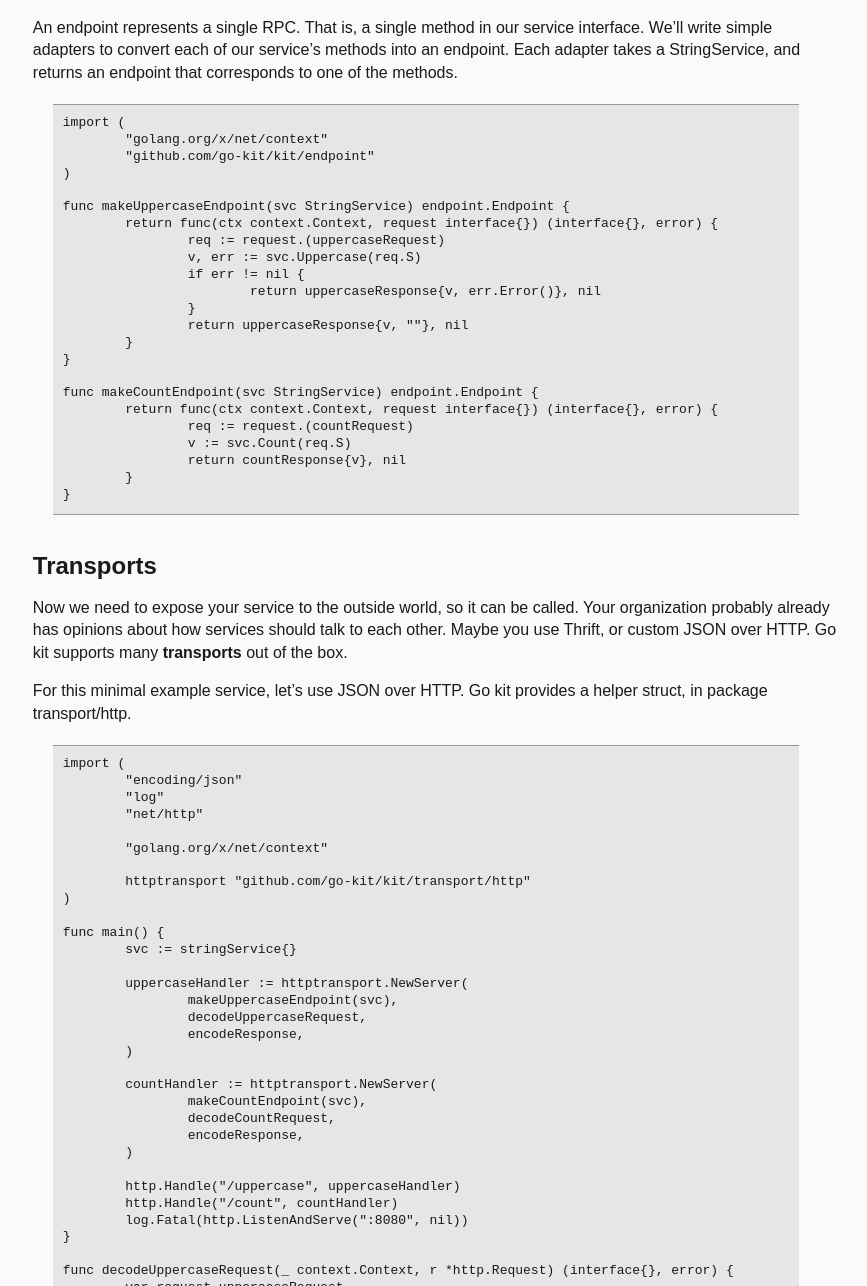
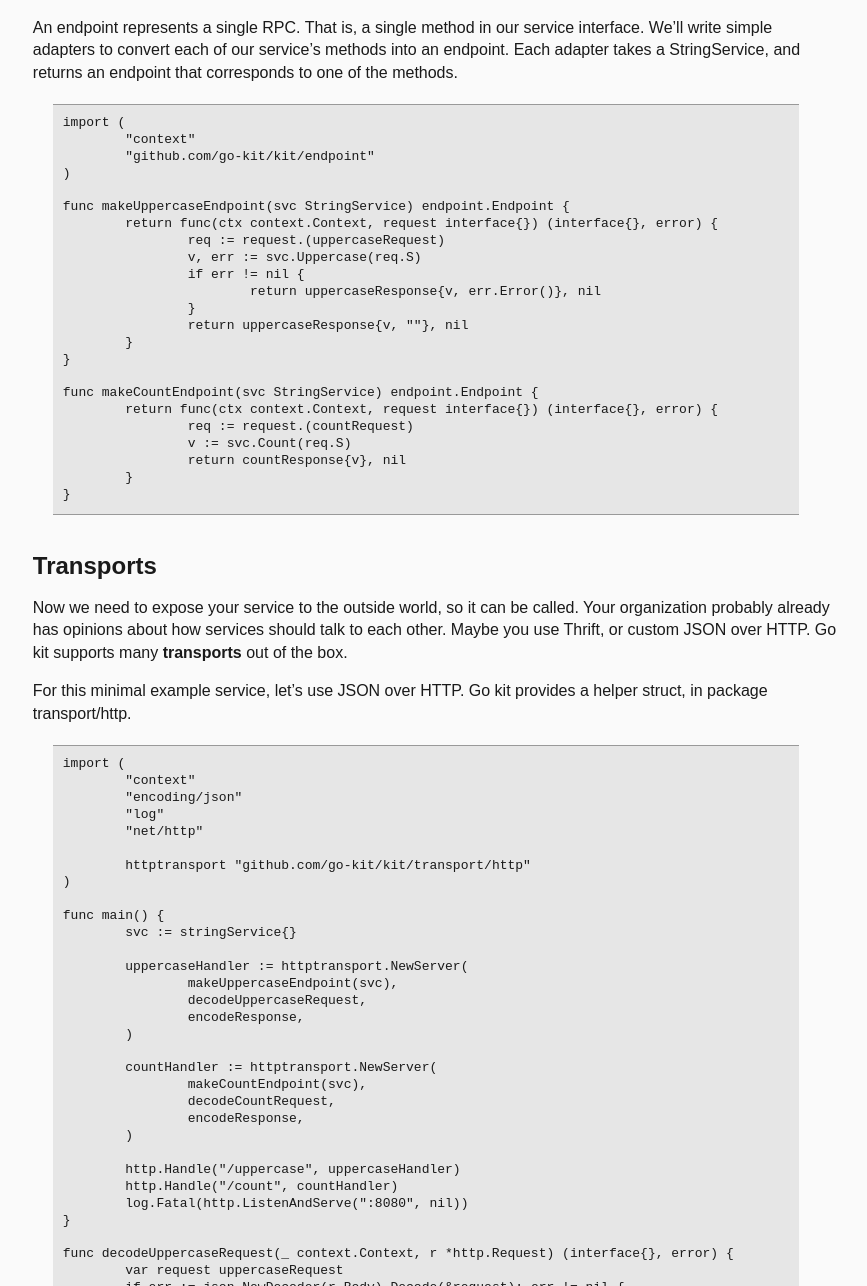
Before and after one commit to go-kit/go-kit.github.io, a plain HTML site: page examples/stringsvc.html in a window 1280 px wide. Shown: the part 1934-3220 px from the top of the page, without its empty margins (70-937 px from the left). Drawn offline with Linux system fonts and the light colour scheme.

Commit message:
context package from stdlib
- context package is now on stdlib

```diff
--- a/examples/stringsvc.html
+++ b/examples/stringsvc.html
@@ -143,7 +143,7 @@ We&rsquo;ll write simple adapters to convert each of our service&rsquo;s methods
 Each adapter takes a StringService, and returns an endpoint that corresponds to one of the methods.</p>
 
 <pre><code class="language-go">import (
-	&quot;golang.org/x/net/context&quot;
+	&quot;context&quot;
 	&quot;github.com/go-kit/kit/endpoint&quot;
 )
 
@@ -178,11 +178,10 @@ Go kit supports many <strong>transports</strong> out of the box.</p>
 Go kit provides a helper struct, in package transport/http.</p>
 
 <pre><code class="language-go">import (
+	&quot;context&quot;
 	&quot;encoding/json&quot;
 	&quot;log&quot;
 	&quot;net/http&quot;
-
-	&quot;golang.org/x/net/context&quot;
 
 	httptransport &quot;github.com/go-kit/kit/transport/http&quot;
 )
```
Also changed, not shown: 1 other file.
